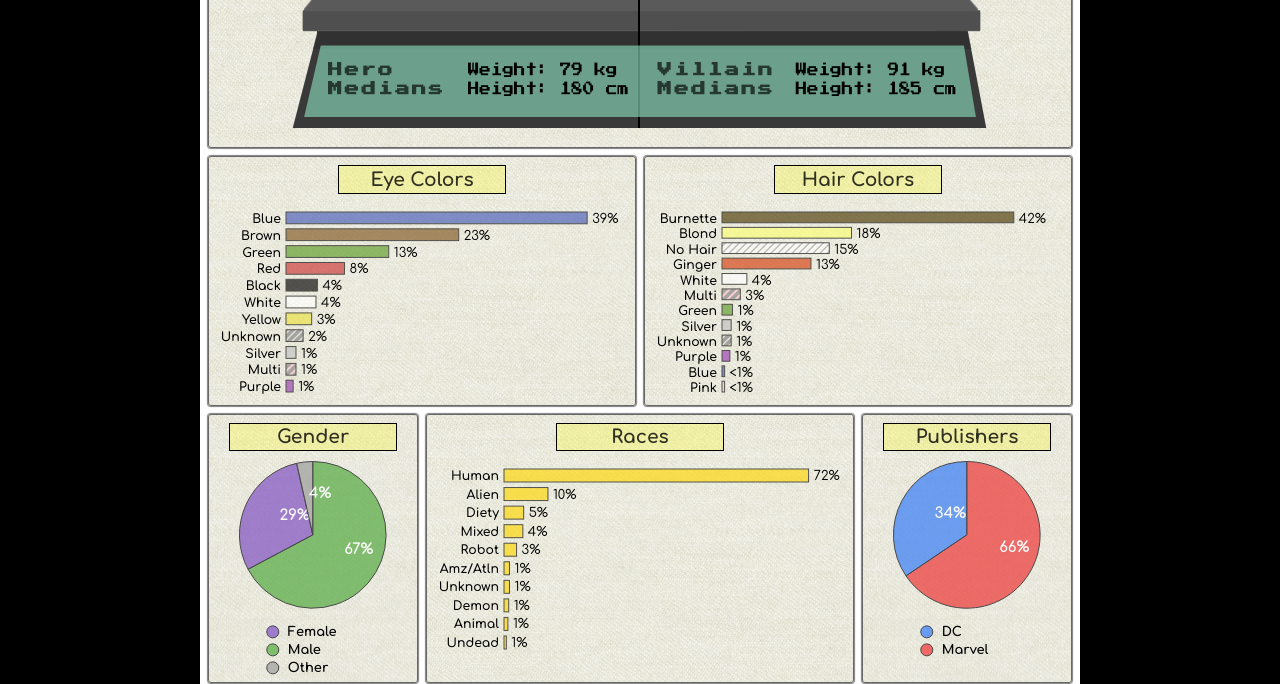
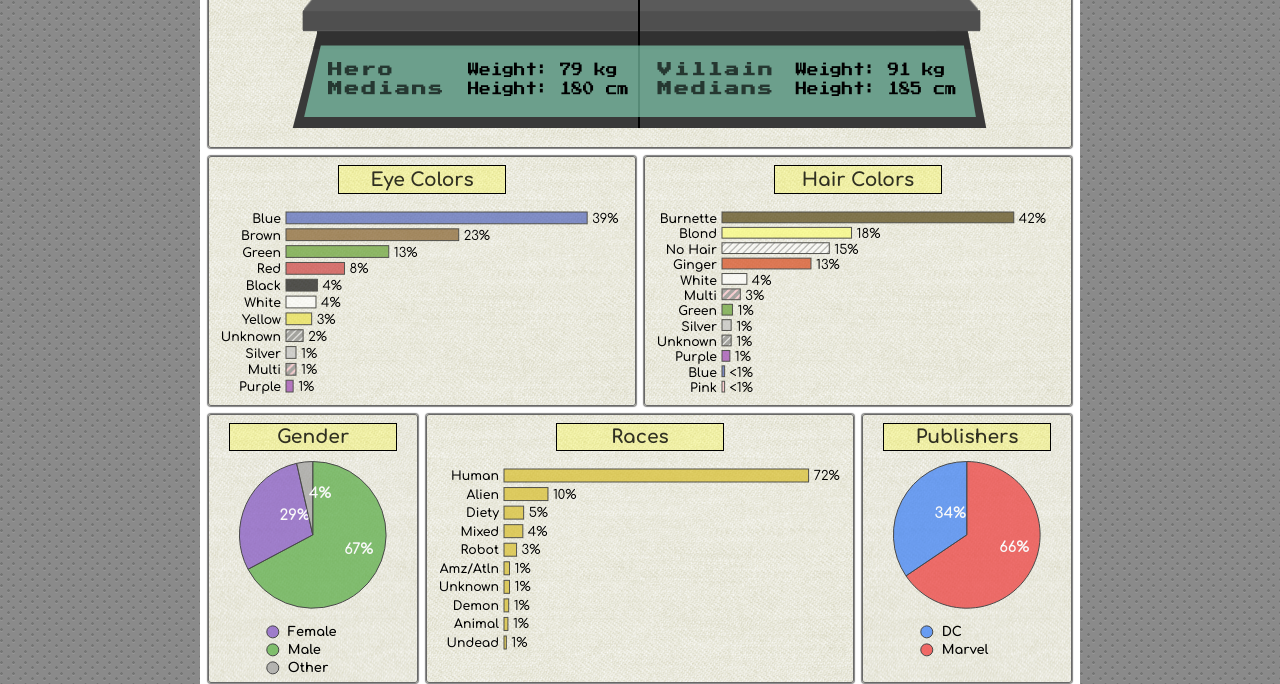
Before and after one commit to OscarKodes/Marvel_DC_Character_Dashboard, a plain HTML site: page index.html in a window 1280 px wide. Shown: the part 527-1211 px from the top of the page. Drawn offline with nearby package versions, Linux system fonts and the light colour scheme.

Commit message:
Add favicon, adjust barchart colors for race

```diff
--- a/barChart.js
+++ b/barChart.js
@@ -79,9 +79,25 @@ class BarChart {
           .stroke("white")
           .background("grey");
 
+      // const race = textures
+      //     .lines()
+      //     .orientation("3/8", "7/8")
+      //     .size(9)
+      //     .strokeWidth(2)
+      //     .background("rgba(92, 146, 126, 0.637)")
+      //     .stroke("black");
+
+      // const spiderWeb = textures
+      //   .lines()
+      //   .orientation("3/8", "7/8")
+      //   .size(10)
+      //   .strokeWidth(1)
+      //   .background("red");
+
       this.svg.call(mixed);
       this.svg.call(unknown);
       this.svg.call(noHair);
+      // this.svg.call(race);
 
       const colorRange = {
         'yellow': "#EBE240",
@@ -111,7 +127,8 @@ class BarChart {
       }
 
       const colorScale = d3.scaleOrdinal(propertyArr,
-        propertyArr.map(d => barKey == "race" ? "gold" : colorRange[d]));
+        propertyArr.map(d => barKey == "race" ? "rgb(214, 186, 28)" : colorRange[d]));
+        // propertyArr.map(d => colorRange[d]));
 
 
 
--- a/index.html
+++ b/index.html
@@ -3,7 +3,10 @@
 <head>
     <meta charset="utf-8">
     <!-- this is the title that goes in the browser tab name  -->
-    <title>Interactive Data Visualization Tutorial</title>
+    <title>Heroes vs Villains</title>
+
+    <!-- Favicon -->
+    <link rel="icon" type="image/png" href="./pics/favicon.png">
 
     <!-- FontAwesome -->
     <link rel="stylesheet" href="https://use.fontawesome.com/releases/v5.3.1/css/all.css"
--- a/style.css
+++ b/style.css
@@ -4,8 +4,10 @@
 }
 
 html {
-  background-color: black;
   cursor: default;
+  background-image: url("textures/carbon_fibre.png");
+  background-color: rgb(116, 116, 116);
+  background-blend-mode: screen;
 }
 
 body {
```
Also changed, not shown: pics/favicon.png (added).
